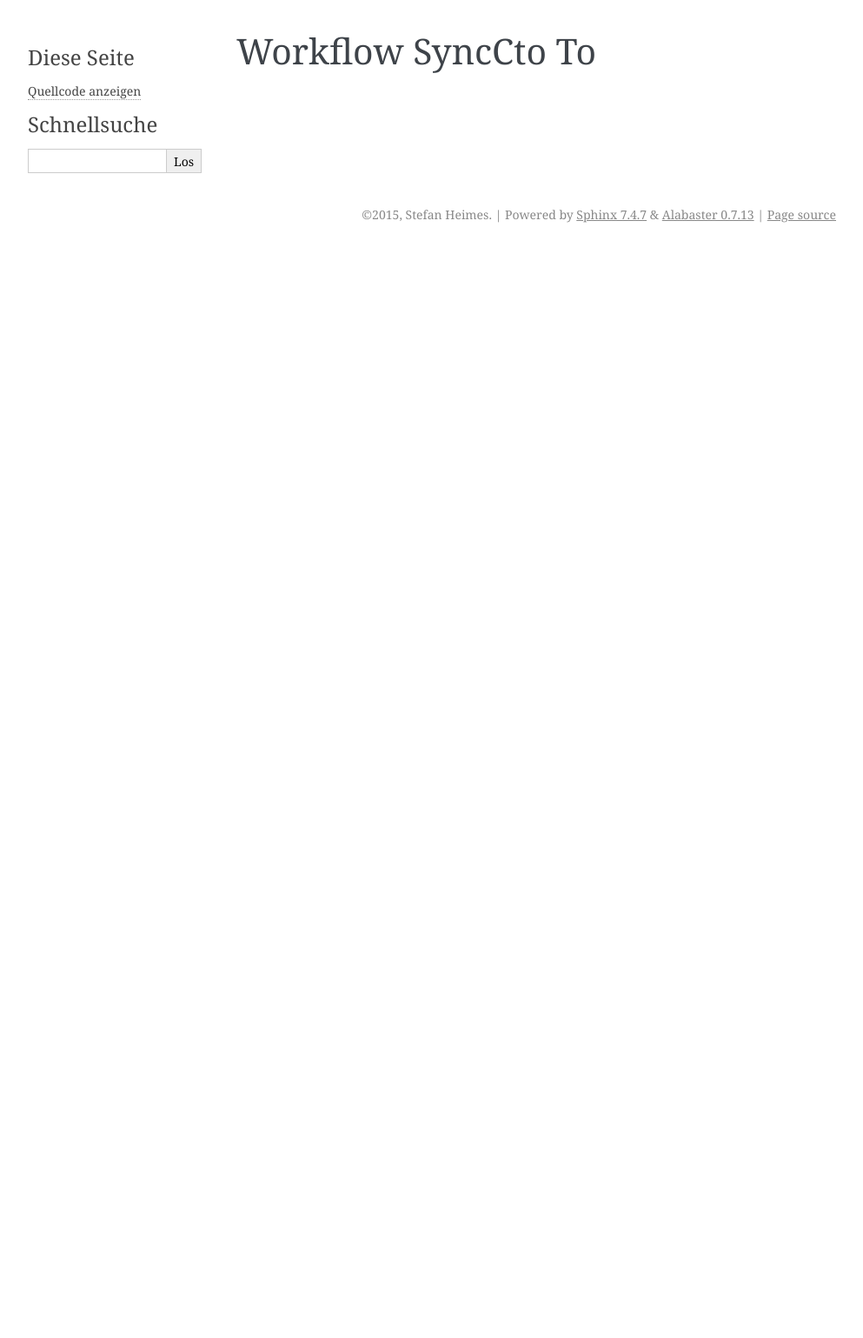
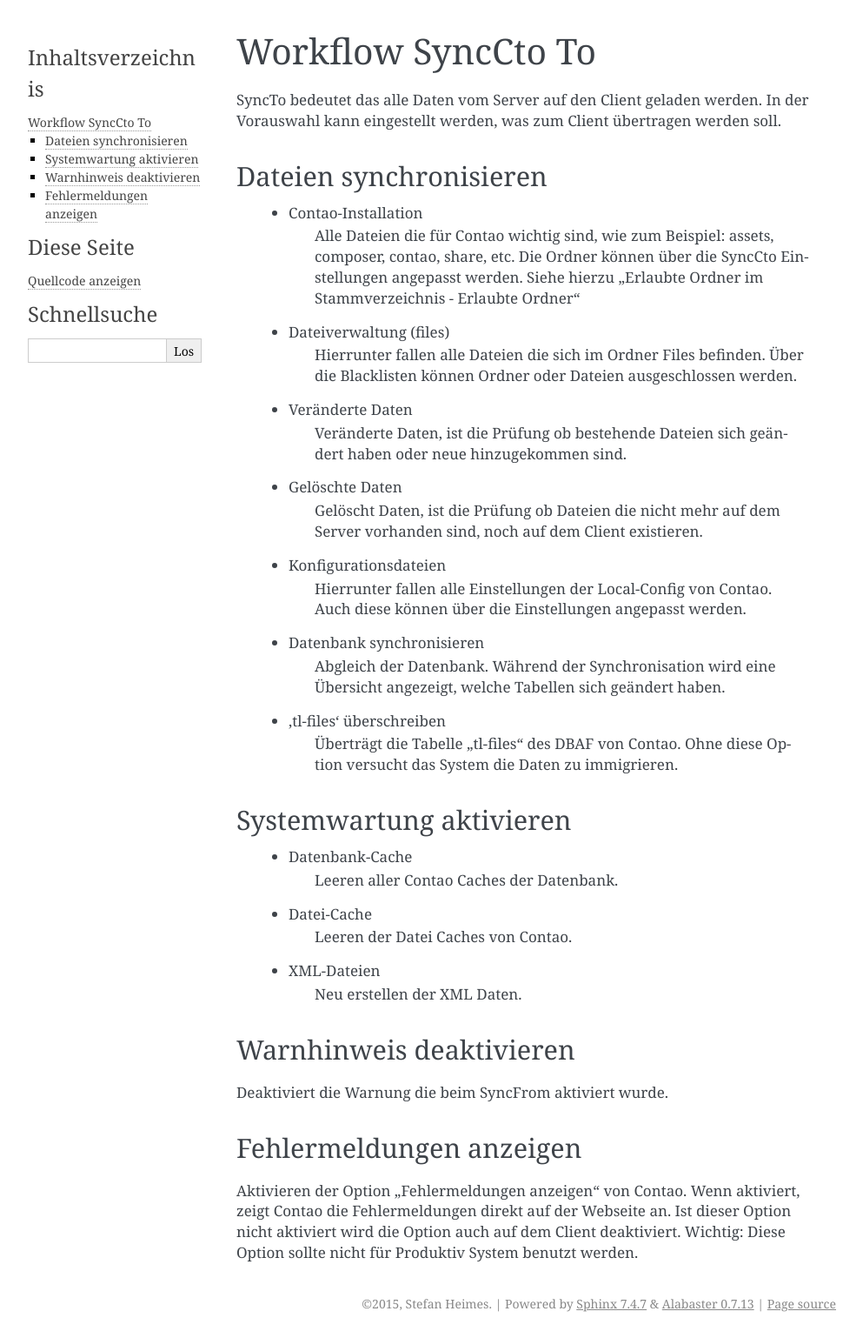
Before and after one commit to menatwork/syncCto-documentation-de, a Sphinx documentation site: the page built from source/workflow/syncCtoTo.rst, in a window 1280 px wide. Shown: the whole page at 87% size, without its empty margins (148-1141 px from the left). Built offline with Sphinx 7.4.7, drawn with Linux system fonts in a browser that asks for light colours; before the commit the page ends 900 px from its top, so only the background shows below that.

Commit message:
First version for the syncTo

```diff
--- a/source/workflow/syncCtoTo.rst
+++ b/source/workflow/syncCtoTo.rst
@@ -1,2 +1,50 @@
 Workflow SyncCto To
 ===================
+
+SyncTo bedeutet das alle Daten vom Server auf den Client geladen werden. In der Vorauswahl kann eingestellt werden, was zum Client übertragen werden soll.
+
+Dateien synchronisieren
+-----------------------
+    - Contao-Installation
+        Alle Dateien die für Contao wichtig sind, wie zum Beispiel: assets, composer, contao, share, etc.
+        Die Ordner können über die SyncCto Einstellungen angepasst werden. Siehe hierzu "Erlaubte Ordner im Stammverzeichnis - Erlaubte Ordner"
+
+    - Dateiverwaltung (files)
+        Hierrunter fallen alle Dateien die sich im Ordner Files befinden. Über die Blacklisten können Ordner oder Dateien ausgeschlossen werden.
+
+    - Veränderte Daten
+        Veränderte Daten, ist die Prüfung ob bestehende Dateien sich geändert haben oder neue hinzugekommen sind.
+
+    - Gelöschte Daten
+        Gelöscht Daten, ist die Prüfung ob Dateien die nicht mehr auf dem Server vorhanden sind, noch auf dem Client existieren.
+
+    - Konfigurationsdateien
+        Hierrunter fallen alle Einstellungen der Local-Config von Contao. Auch diese können über die Einstellungen angepasst werden.
+
+
+    - Datenbank synchronisieren
+        Abgleich der Datenbank. Während der Synchronisation wird eine Übersicht angezeigt, welche Tabellen sich geändert haben.
+
+    - 'tl-files' überschreiben
+        Überträgt die Tabelle "tl-files" des DBAF von Contao. Ohne diese Option versucht das System die Daten zu immigrieren.
+
+Systemwartung aktivieren
+------------------------
+
+    - Datenbank-Cache
+        Leeren aller Contao Caches der Datenbank.
+
+    - Datei-Cache
+        Leeren der Datei Caches von Contao.
+
+    - XML-Dateien
+        Neu erstellen der XML Daten.
+
+Warnhinweis deaktivieren
+------------------------
+Deaktiviert die Warnung die beim SyncFrom aktiviert wurde.
+
+Fehlermeldungen anzeigen
+------------------------
+Aktivieren der Option "Fehlermeldungen anzeigen" von Contao. Wenn aktiviert, zeigt Contao die Fehlermeldungen direkt auf der Webseite an. Ist dieser Option nicht aktiviert wird die Option auch auf dem Client deaktiviert.
+Wichtig: Diese Option sollte nicht für Produktiv System benutzt werden.
```
